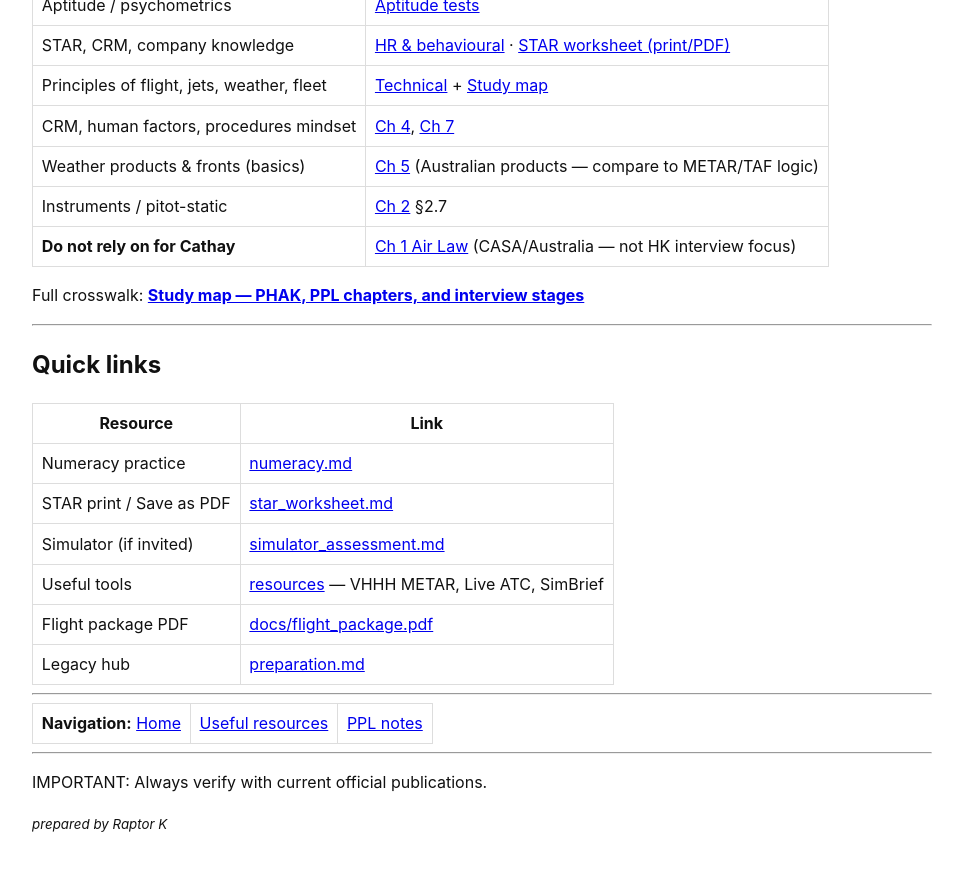
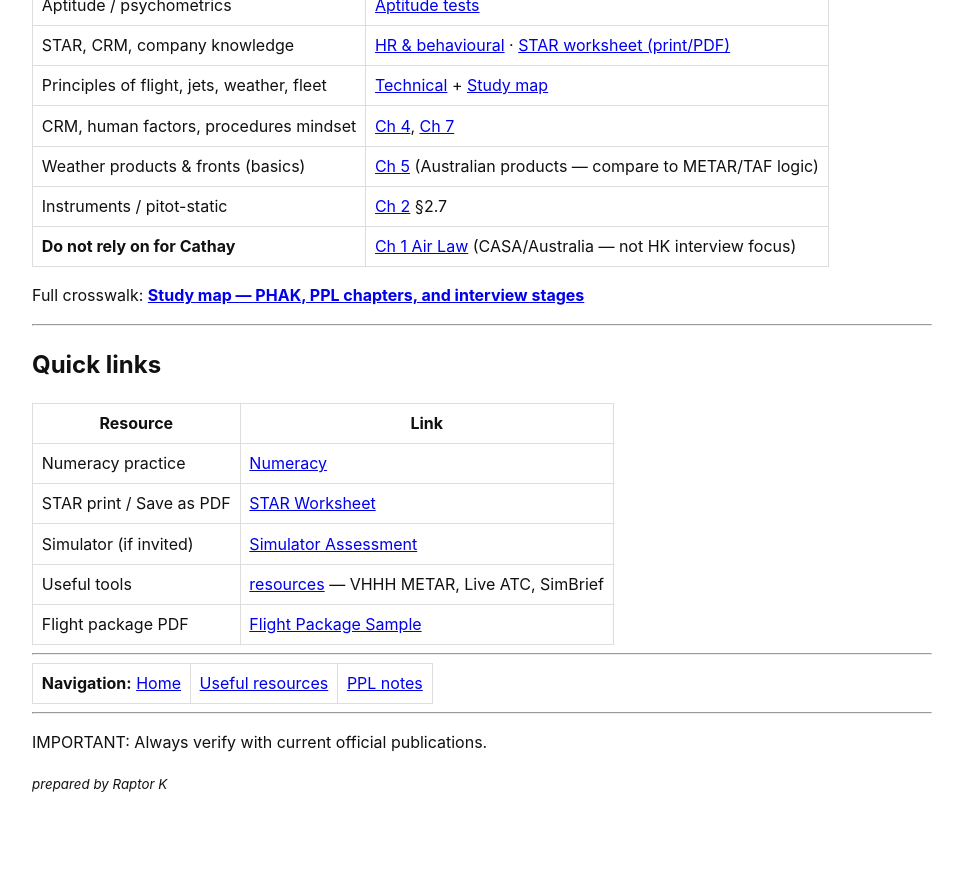
Before and after one commit to shivanraptor/pilot-ppl-notes, a Jekyll site: the page built from interview_prep/index.md, in a window 1280 px wide and 900 px high, scrolled down 1336 px. Shown: the top 871 px of the window, without its empty margins (158-1121 px from the left). Built offline with Jekyll 4.4.1, drawn with Linux system fonts in a browser that asks for light colours.

Commit message:
Update index page hyperlink names

```diff
--- a/interview_prep/index.md
+++ b/interview_prep/index.md
@@ -62,12 +62,11 @@
 
 | Resource | Link |
 | --- | --- |
-| Numeracy practice | [numeracy.md](numeracy.md) |
-| STAR print / Save as PDF | [star_worksheet.md](star_worksheet.md) |
-| Simulator (if invited) | [simulator_assessment.md](simulator_assessment.md) |
+| Numeracy practice | [Numeracy](numeracy.md) |
+| STAR print / Save as PDF | [STAR Worksheet](star_worksheet.md) |
+| Simulator (if invited) | [Simulator Assessment](simulator_assessment.md) |
 | Useful tools | [resources](../useful_resources/resources.md) — VHHH METAR, Live ATC, SimBrief |
-| Flight package PDF | [docs/flight_package.pdf](docs/flight_package.pdf) |
-| Legacy hub | [preparation.md](preparation.md) |
+| Flight package PDF | [Flight Package Sample](docs/flight_package.pdf) |
 
 ---
 
```
